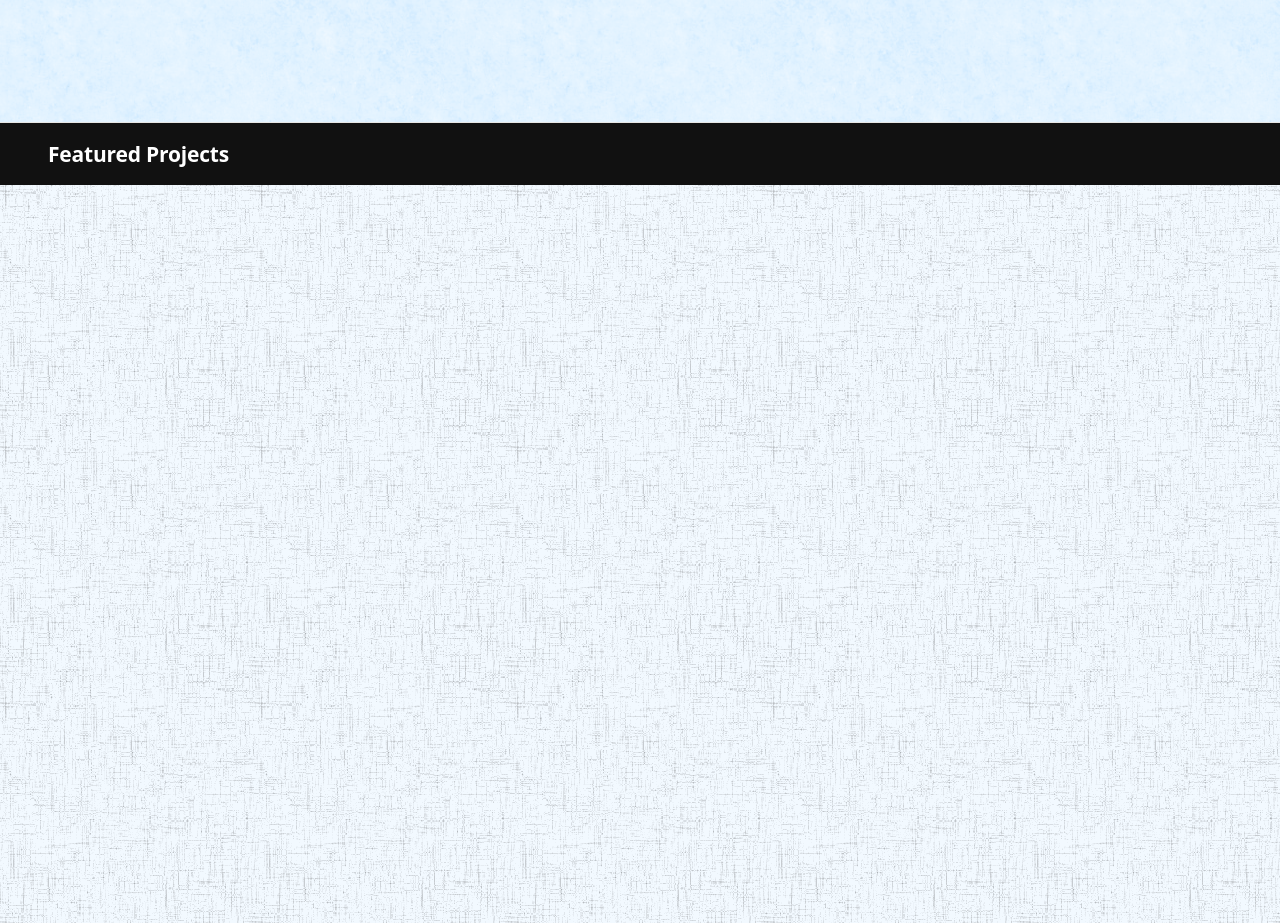
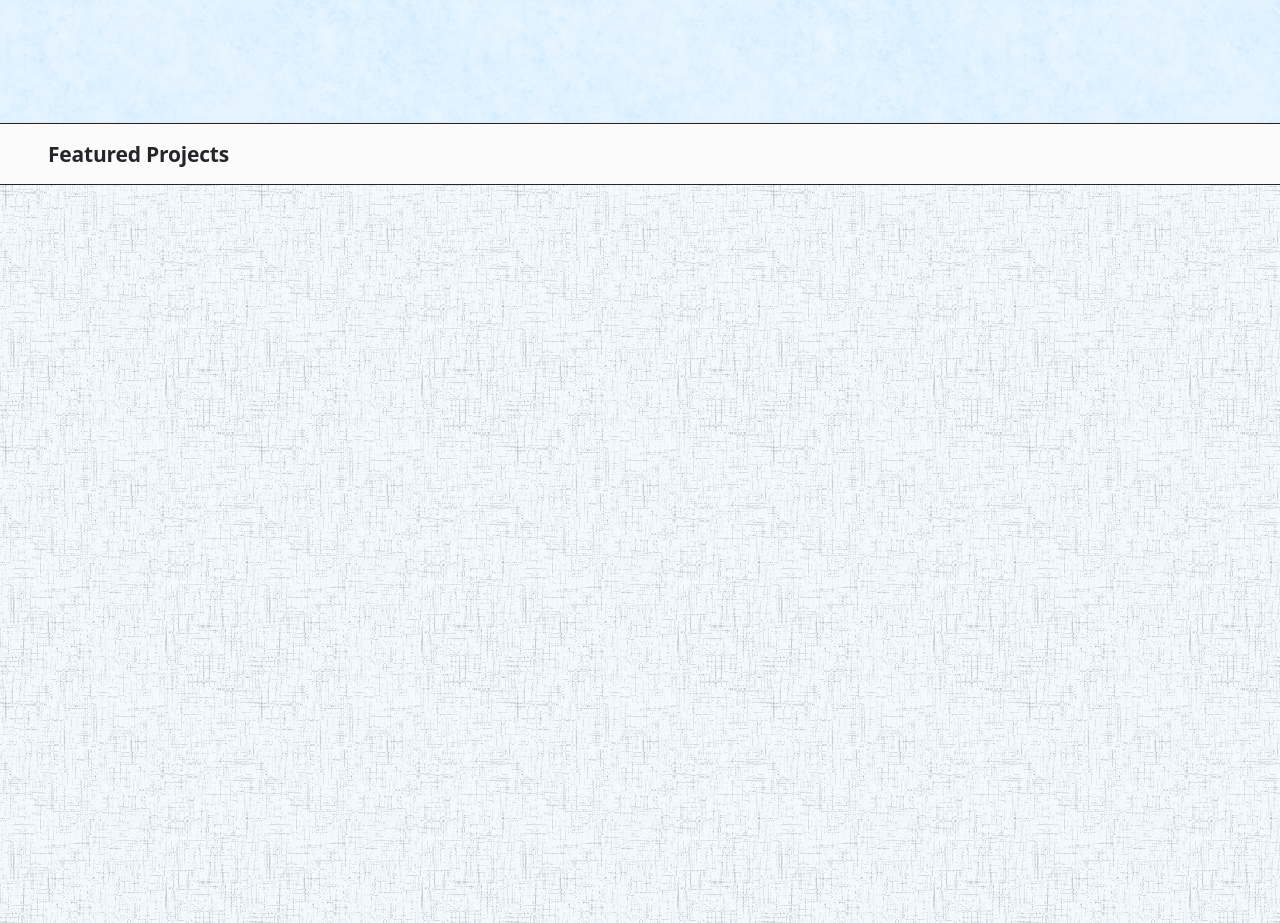
Before and after one commit to youra031220/youra-kim-portfolio, a Next.js app: page / in a window 1280 px wide. Shown: the part 1980-2903 px from the top of the page. Built offline with nearby package versions, Linux system fonts and the light colour scheme; a web font is replaced by a local one.

Commit message:
Restore light projects title bar

```diff
--- a/app/globals.css
+++ b/app/globals.css
@@ -90,7 +90,7 @@ svg { width: 18px; fill: none; stroke: currentColor; stroke-width: 1.7; stroke-l
 .skill-tags button:focus-visible { outline: 3px solid var(--purple); outline-offset: 3px; }
 
 .projects { background-color: #f2f9ff; background-repeat: repeat; border-top: 1px solid var(--line); border-bottom: 1px solid var(--line); }
-.projects .section-heading { color: #fff; background: #111; border-color: #111; }
+.projects .section-heading { color: var(--text); background: var(--background); border-color: var(--text); }
 .project-list { display: grid; grid-template-columns: repeat(2, 1fr); gap: 34px 28px; }
 .project-card { min-width: 0; padding: 8px; color: #141417; background: #fefefe; border-radius: 16px; transform-origin: right bottom; transition: rotate .45s cubic-bezier(.23,1,.32,1), box-shadow .45s; }
 .project-card:hover { rotate: 1.5deg; box-shadow: 0 18px 38px rgba(38,38,42,.14); }
```
